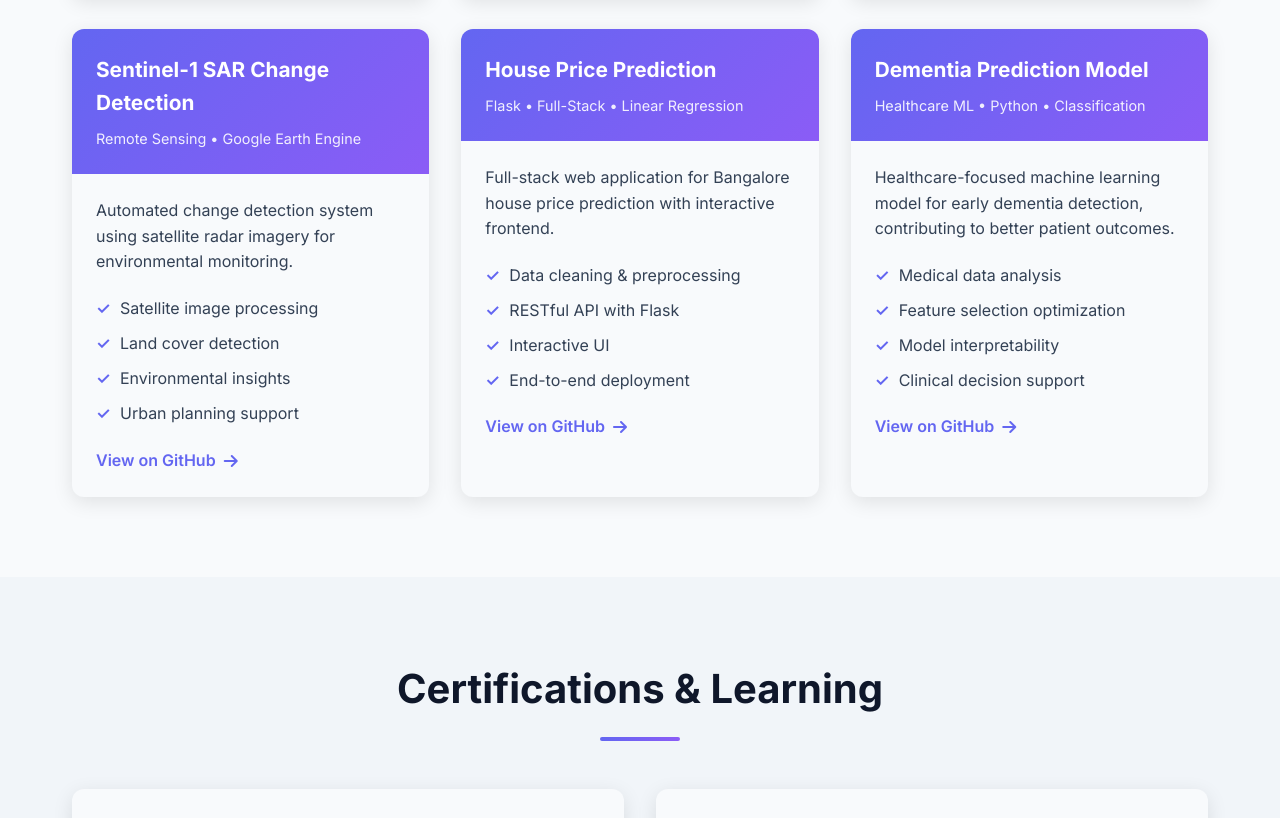
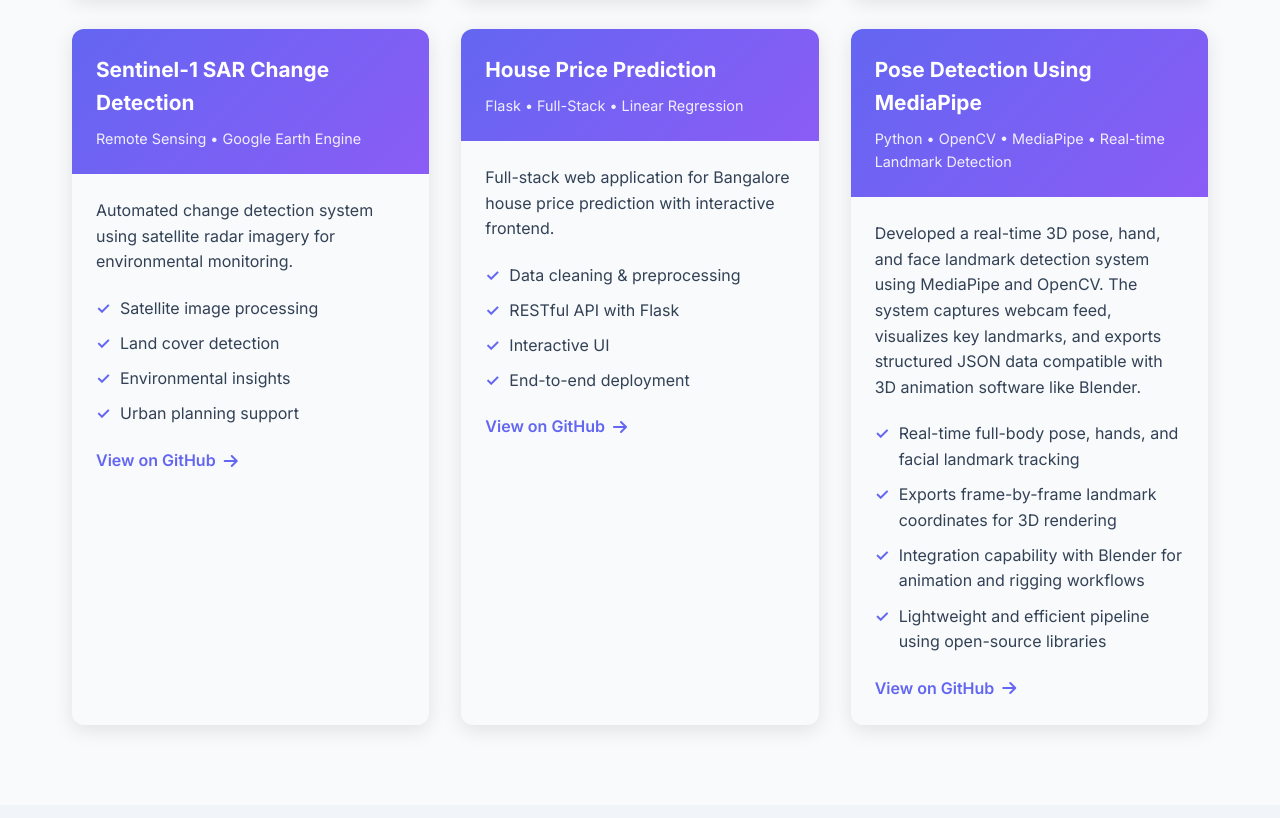
Before and after one commit to Chilliflex/Chilliflex.github.io, a plain HTML site: page index.html in a window 1280 px wide. Shown: the part 4009-4827 px from the top of the page. Drawn offline with Linux system fonts and the light colour scheme.

Commit message:
Update index.html

```diff
--- a/index.html
+++ b/index.html
@@ -1017,20 +1017,20 @@
 
                 <div class="project-card">
                   <div class="project-header">
-                        <h3 class="project-title">Dementia Prediction Model</h3>
-                        <p class="project-tech">Healthcare ML • Python • Classification</p>
+                    <h3 class="project-title">Pose Detection Using MediaPipe</h3>
+                    <p class="project-tech">Python • OpenCV • MediaPipe • Real-time Landmark Detection</p>
                   </div>
                   <div class="project-body">
                     <p class="project-description">
-                            Healthcare-focused machine learning model for early dementia detection, contributing to better patient outcomes.
+                      Developed a real-time 3D pose, hand, and face landmark detection system using MediaPipe and OpenCV. The system captures webcam feed, visualizes key landmarks, and exports structured JSON data compatible with 3D animation software like Blender.
                     </p>
                     <ul class="project-features">
-                            <li>Medical data analysis</li>
-                            <li>Feature selection optimization</li>
-                            <li>Model interpretability</li>
-                            <li>Clinical decision support</li>
+                      <li>Real-time full-body pose, hands, and facial landmark tracking</li>
+                      <li>Exports frame-by-frame landmark coordinates for 3D rendering</li>
+                      <li>Integration capability with Blender for animation and rigging workflows</li>
+                      <li>Lightweight and efficient pipeline using open-source libraries</li>
                     </ul>
-                        <a href="https://github.com/Chilliflex/Dementia-Prediction" target="_blank" class="project-link">
+                    <a href="https://github.com/Chilliflex/Pose_detection" class="project-link" target="_blank">
                       View on GitHub <i class="fas fa-arrow-right"></i>
                     </a>
                   </div>
```
Lines whose indentation alone changed are shown as unchanged.
